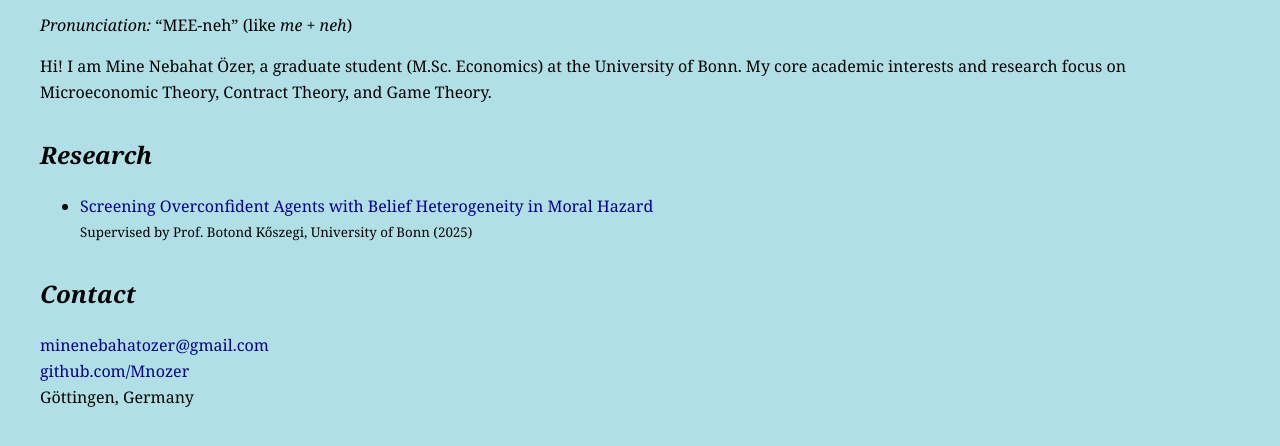
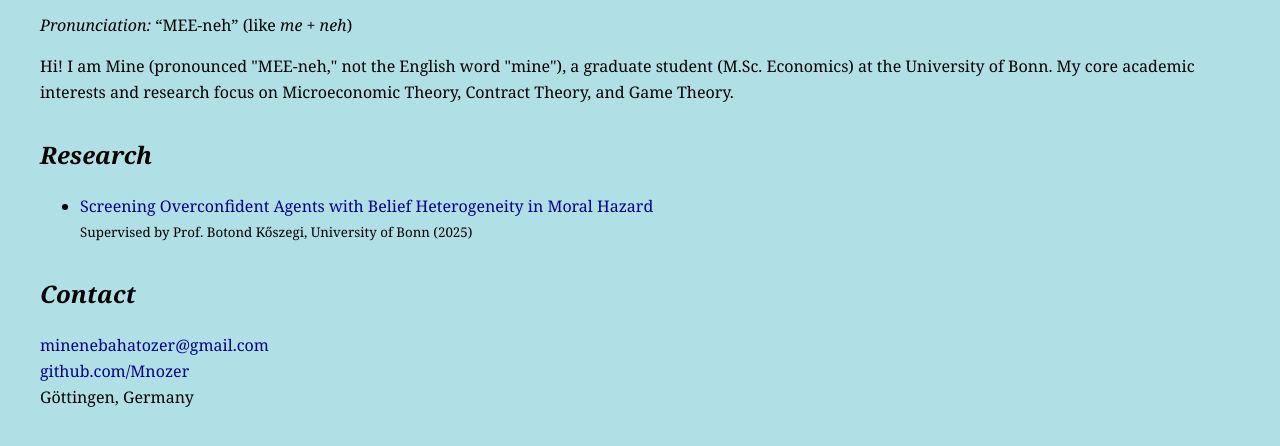
Before and after one commit to Mnozer/Mnozer.github.io, a plain HTML site: page index.html in a window 1280 px wide. Shown: the part 88-534 px from the top of the page. Drawn offline with nearby package versions, Linux system fonts and the light colour scheme.

Commit message:
Update index.html

```diff
--- a/index.html
+++ b/index.html
@@ -19,7 +19,7 @@
 <body>
   <h1>Mine Nebahat Özer</h1>
   <p><em>Pronunciation:</em> “MEE-neh” (like <em>me</em> + <em>neh</em>)</p>
-  <p>Hi! I am Mine Nebahat Özer, a graduate student (M.Sc. Economics) at the University of Bonn. My core academic interests and research focus on Microeconomic Theory, Contract Theory, and Game Theory. </p>
+  <p>Hi! I am Mine (pronounced "MEE-neh," not the English word "mine"), a graduate student (M.Sc. Economics) at the University of Bonn. My core academic interests and research focus on Microeconomic Theory, Contract Theory, and Game Theory. </p>
 
   <h2>Research</h2>
   <ul>
```
